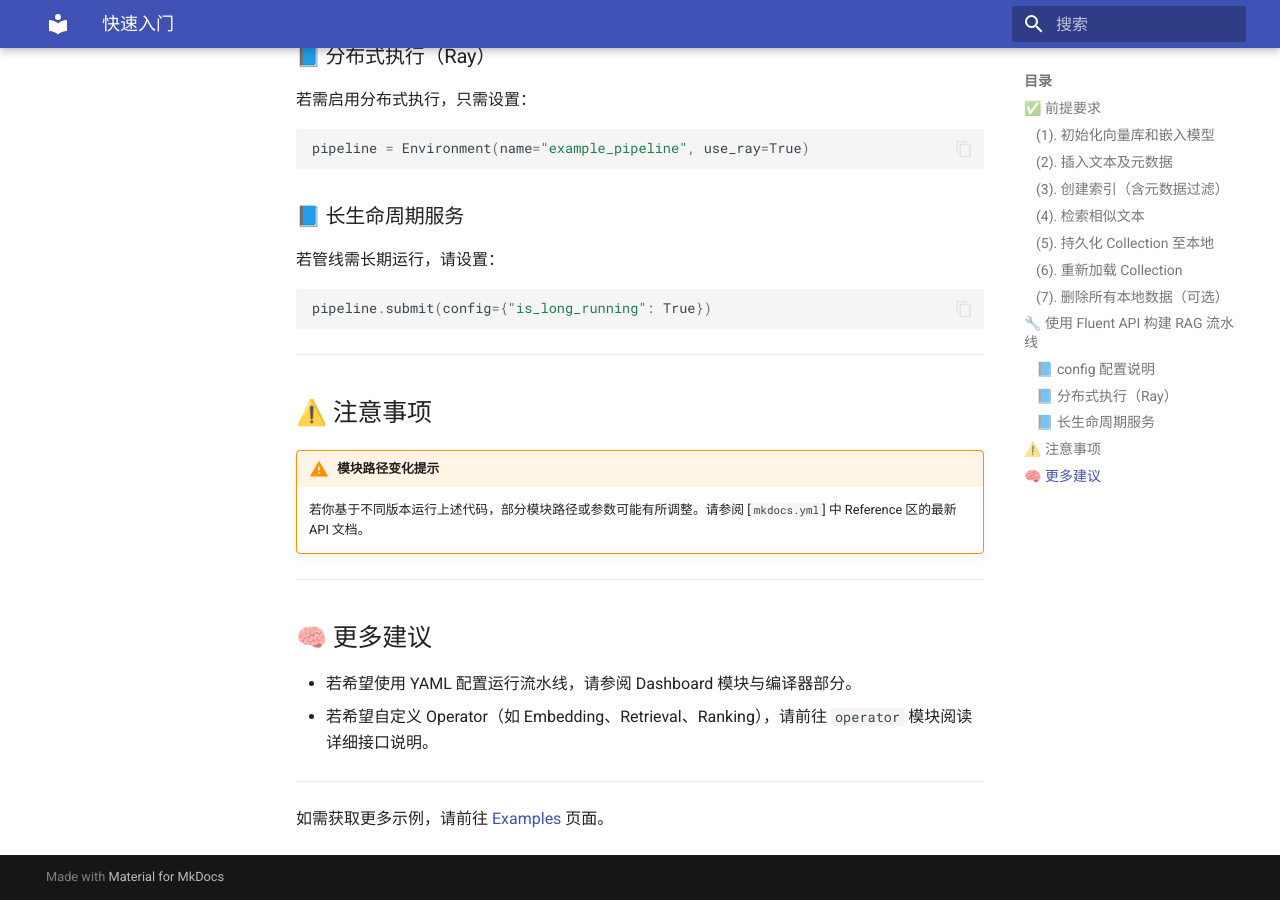
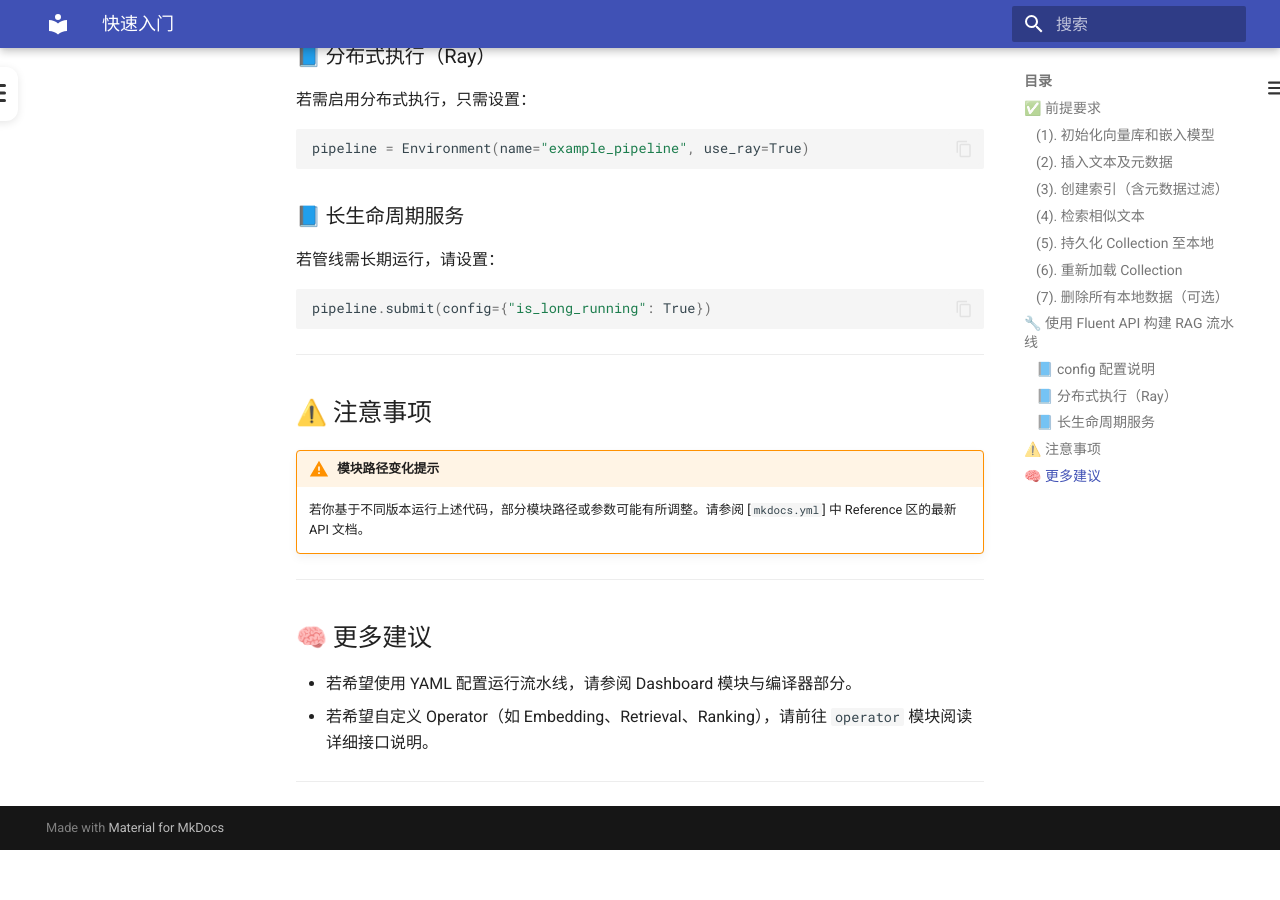
Before and after one commit to peilin9990/SAGE-Pub, an MkDocs documentation site: the page built from docs_src/get_start/quickstart.md, in a window 1280 px wide and 900 px high, scrolled down 2427 px. Built offline with MkDocs 1.6.1 and Material for MkDocs 9.7.7, drawn with Linux system fonts in a browser that asks for light colours; after the commit the page ends 3277 px from its top, so only the background shows below that; some of the changed lines change nothing that is shown.

Commit message:
【ui fix】

```diff
--- a/docs_src/get_start/quickstart.md
+++ b/docs_src/get_start/quickstart.md
@@ -137,4 +137,4 @@
 
 ---
 
-如需获取更多示例，请前往 [Examples](../examples/minimal.md) 页面。
+<!-- 如需获取更多示例，请前往 [Examples](../examples/minimal.md) 页面。 -->
--- /dev/null
+++ b/docs_src/overrides/hide_sidebar.js
@@ -0,0 +1,151 @@
+let btnLeft = null;
+let btnRight = null;
+
+function createBtn(iconSvg, clickHandler) {
+  const btn = document.createElement("button");
+  btn.innerHTML = iconSvg;
+  btn.style.position = "fixed";
+  btn.style.zIndex = "9999";
+  btn.style.background = "#fff";
+  btn.style.border = "none";
+  btn.style.padding = "12px";
+  btn.style.borderRadius = "12px";
+  btn.style.boxShadow = "0 2px 8px rgba(0,0,0,.10)";
+  btn.style.cursor = "pointer";
+  btn.style.transition = "background 0.2s";
+  btn.addEventListener("mousedown", () => btn.style.background = "#eee");
+  btn.addEventListener("mouseup", () => btn.style.background = "#fff");
+  btn.addEventListener("mouseleave", () => btn.style.background = "#fff");
+  btn.onclick = clickHandler;
+  document.body.appendChild(btn);
+  return btn;
+}
+
+// 右侧按钮用新的风格
+function createBtnRight(iconSvg, clickHandler) {
+  const btn = document.createElement("button");
+  btn.setAttribute("aria-label", "隐藏/显示右侧目录");
+  btn.style.position = "fixed";
+  btn.style.zIndex = "9999";
+  btn.style.background = "transparent";
+  btn.style.border = "none";
+  btn.style.padding = "6px";
+  btn.style.borderRadius = "50%";
+  btn.style.display = "flex";
+  btn.style.alignItems = "center";
+  btn.style.justifyContent = "center";
+  btn.style.cursor = "pointer";
+  btn.style.transition = "background 0.2s";
+  btn.innerHTML = iconSvg;
+  btn.onclick = clickHandler;
+
+  // 悬浮和按下的高亮
+  btn.addEventListener("mouseenter", () => {
+    btn.style.background = "rgba(100,100,100,0.07)";
+  });
+  btn.addEventListener("mouseleave", () => {
+    btn.style.background = "transparent";
+  });
+  btn.addEventListener("mousedown", () => {
+    btn.style.background = "rgba(100,100,100,0.15)";
+  });
+  btn.addEventListener("mouseup", () => {
+    btn.style.background = "rgba(100,100,100,0.07)";
+  });
+
+  document.body.appendChild(btn);
+  return btn;
+}
+
+// 你可以自定义这里的按钮顶部安全距离
+const SAFE_TOP = 150; // px
+
+function updateBtnLeftPosition() {
+  if (!btnLeft) return;
+  const sidebar = document.querySelector(".md-sidebar--primary");
+  const scrollwrap = document.querySelector(".md-sidebar--primary .md-sidebar__scrollwrap");
+  if (sidebar && sidebar.style.display !== "none" && scrollwrap) {
+    const rect = scrollwrap.getBoundingClientRect();
+    btnLeft.style.left = `${rect.left - btnLeft.offsetWidth - 16}px`;
+    btnLeft.style.top = `${rect.top-5}px`;
+  } else {
+    btnLeft.style.left = `130px`;
+    btnLeft.style.top = `${SAFE_TOP+10}px`;
+  }
+}
+
+function updateBtnRightPosition() {
+  if (!btnRight) return;
+  const sidebar = document.querySelector(".md-sidebar--secondary");
+  const scrollwrap = document.querySelector(".md-sidebar--secondary .md-sidebar__scrollwrap");
+  if (sidebar && sidebar.style.display !== "none" && scrollwrap) {
+    const rect = scrollwrap.getBoundingClientRect();
+    btnRight.style.left = `${rect.right + 16}px`;
+    btnRight.style.top = `${rect.top}px`;
+  } else {
+    btnRight.style.left = `${window.innerWidth - btnRight.offsetWidth - 165}px`;
+    btnRight.style.top = `${SAFE_TOP+15}px`;
+  }
+}
+
+window.addEventListener("DOMContentLoaded", function () {
+  if (window.innerWidth < 900) return;
+
+  // 左侧按钮（原风格）
+  btnLeft = createBtn(
+    `<svg width="28" height="28" viewBox="0 0 28 28">
+      <rect y="5" width="28" height="3" rx="1.5" fill="#333"/>
+      <rect y="12.5" width="28" height="3" rx="1.5" fill="#333"/>
+      <rect y="20" width="28" height="3" rx="1.5" fill="#333"/>
+    </svg>`,
+    function () {
+      const sidebar = document.querySelector(".md-sidebar--primary");
+      const main = document.querySelector(".md-main");
+      if (sidebar && sidebar.style.display !== "none") {
+        sidebar.style.display = "none";
+        if (main) main.style.marginLeft = "0";
+      } else if (sidebar) {
+        sidebar.style.display = "";
+        if (main) main.style.marginLeft = "";
+      }
+      setTimeout(updateBtnLeftPosition, 100);
+    }
+  );
+
+  // 右侧按钮（新风格）
+  btnRight = createBtnRight(
+    `<svg width="20" height="20" viewBox="0 0 28 28">
+      <rect y="5" width="28" height="3" rx="1.5" fill="#333"/>
+      <rect y="12.5" width="28" height="3" rx="1.5" fill="#333"/>
+      <rect y="20" width="28" height="3" rx="1.5" fill="#333"/>
+    </svg>`,
+    function () {
+      const sidebar = document.querySelector(".md-sidebar--secondary");
+      const main = document.querySelector(".md-main");
+      if (sidebar && sidebar.style.display !== "none") {
+        sidebar.style.display = "none";
+        if (main) main.style.marginRight = "0";
+      } else if (sidebar) {
+        sidebar.style.display = "";
+        if (main) main.style.marginRight = "";
+      }
+      setTimeout(updateBtnRightPosition, 100);
+    }
+  );
+
+  function allUpdate() {
+    updateBtnLeftPosition();
+    updateBtnRightPosition();
+  }
+
+  allUpdate();
+  window.addEventListener("resize", allUpdate);
+  window.addEventListener("scroll", allUpdate);
+
+  // 监听内容区变化（比如切换 Tab、窗口缩放导致布局刷新）
+  const mainInner = document.querySelector(".md-main__inner");
+  if (mainInner) {
+    const observer = new MutationObserver(allUpdate);
+    observer.observe(mainInner, {attributes: true, childList: true, subtree: true});
+  }
+});
--- a/mkdocs.yml
+++ b/mkdocs.yml
@@ -10,6 +10,10 @@
     - navigation.tabs
     - navigation.expand
     - content.code.copy
+    - toc.follow
+
+extra_javascript:
+  - overrides/hide_sidebar.js
 
 markdown_extensions:
   - admonition
```
Also changed, not shown: 2 other files.
